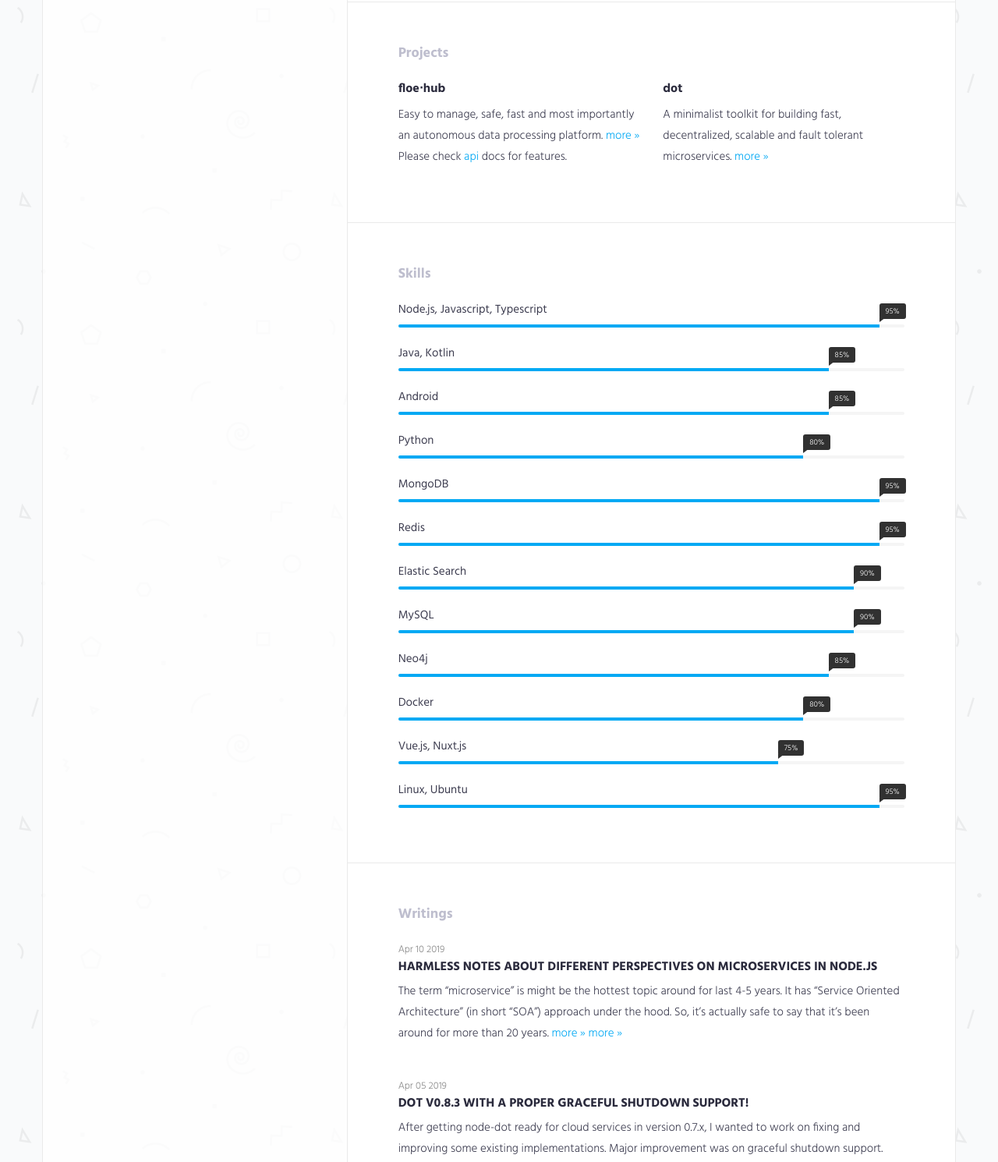
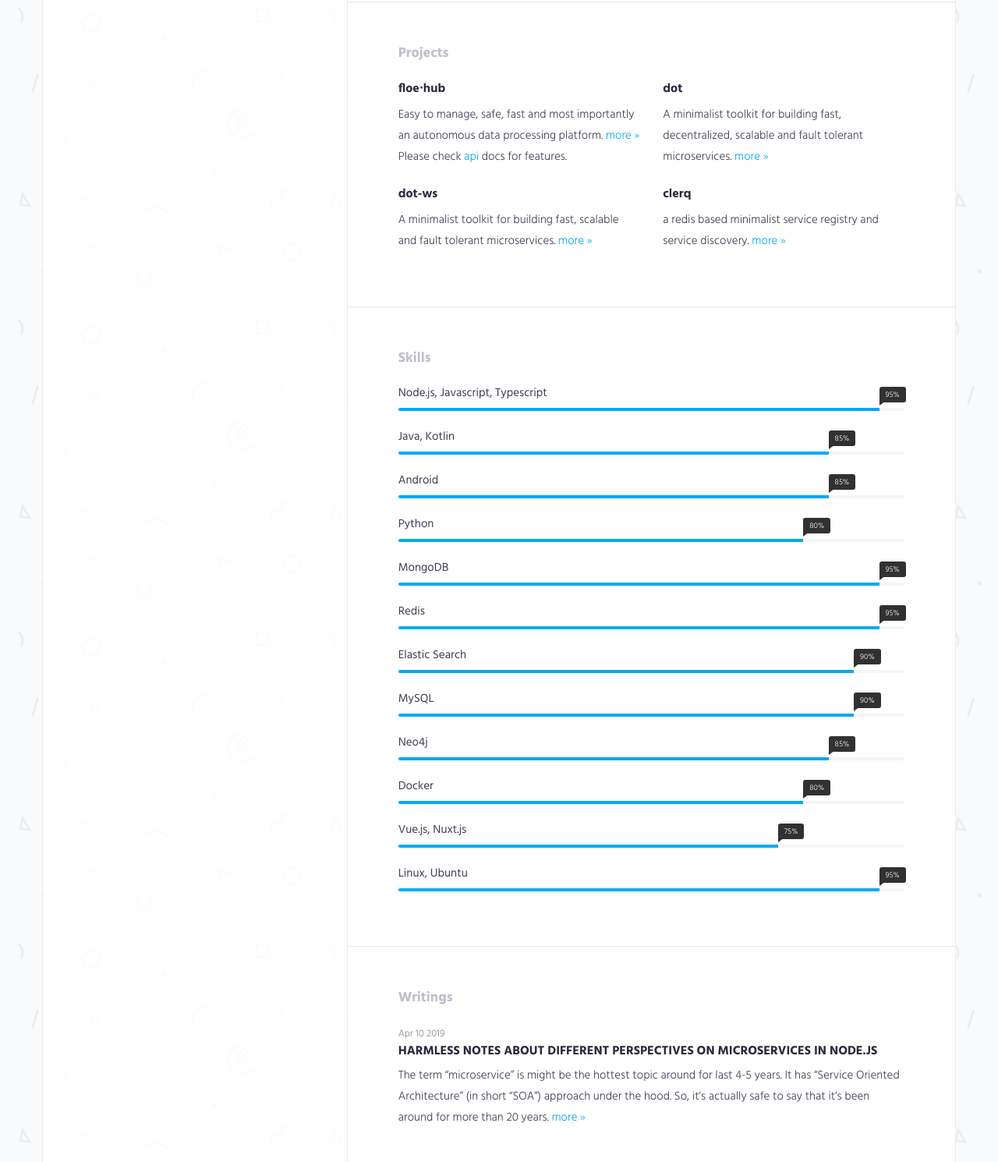
Before and after one commit to umuplus/umuplus-com, a plain HTML site: page index.html in a window 1280 px wide. Shown: the part 1310-2800 px from the top of the page at 78% size. Drawn offline with Linux system fonts and the light colour scheme.

Commit message:
projects updated

```diff
--- a/index.html
+++ b/index.html
@@ -29,7 +29,6 @@
                         <span class="lead">Server-side Wizard @ <a href="http://dvs-tr.com/">DVS</a></span>
                         <ul class="social-icon">
                             <li class="pull-right"><a href="http://umuplus.tumblr.com/" title="Blog"><i class="fa fa-globe"></i></a></li>
-                            <li class="pull-right"><a href="https://medium.com/@umuplus"><i class="fa fa-medium"></i></a></li>
                             <li><a href="http://linkedin.com/in/umuplus"><i class="fa fa-linkedin" aria-hidden="true"></i></a></li>
                             <li><a href="http://github.com/umuplus"><i class="fa fa-github" aria-hidden="true"></i></a></li>
                             <li><a href="http://twitter.com/umuplus"><i class="fa fa-twitter" aria-hidden="true"></i></a></li>
@@ -159,7 +158,21 @@
                                     <div class="expertise-item">
                                         <h3>dot</h3>
                                         <p>A minimalist toolkit for building fast, decentralized, scalable and fault tolerant microservices.
-                                            <a href="https://dot.js.org/" target="_blank">more »</a></p>
+                                            <a href="https://github.com/Dvs-Bilisim/dot" target="_blank">more »</a></p>
+                                    </div>
+                                </div>
+                                <div class="col-md-6">
+                                    <div class="expertise-item">
+                                        <h3>dot-ws</h3>
+                                        <p>A minimalist toolkit for building fast, scalable and fault tolerant microservices.
+                                            <a href="https://github.com/Dvs-Bilisim/dot-ws" target="_blank">more »</a></p>
+                                    </div>
+                                </div>
+                                <div class="col-md-6">
+                                    <div class="expertise-item">
+                                        <h3>clerq</h3>
+                                        <p>a redis based minimalist service registry and service discovery.
+                                            <a href="https://github.com/Dvs-Bilisim/clerq" target="_blank">more »</a></p>
                                     </div>
                                 </div>
                             </div>
@@ -294,7 +307,6 @@
                                         <p>The term “microservice” is might be the hottest topic around for last 4-5 years.
                                             It has “Service Oriented Architecture” (in short “SOA”) approach under the hood.
                                             So, it’s actually safe to say that it’s been around for more than 20 years.
-                                            <a href="https://medium.com/@umuplus/harmless-notes-about-different-perspectives-on-microservices-in-node-js-1e0cdc982bdc">more »</a>
                                             <a href="http://umuplus.tumblr.com/post/184087651825/harmless-notes-about-different-perspectives-on">more »</a></p>
                                     </div>
                                     <div class="content-item">
```
